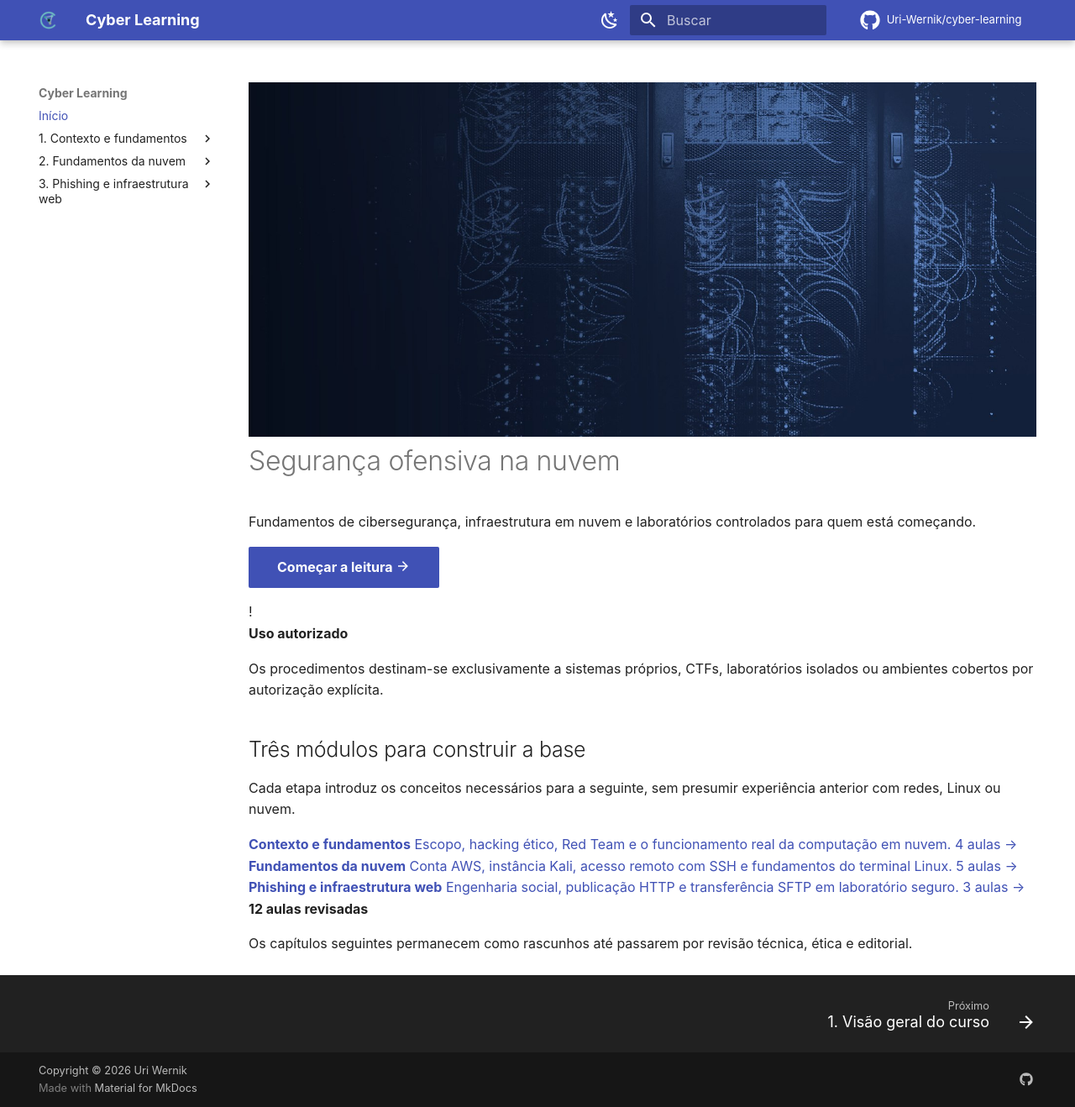
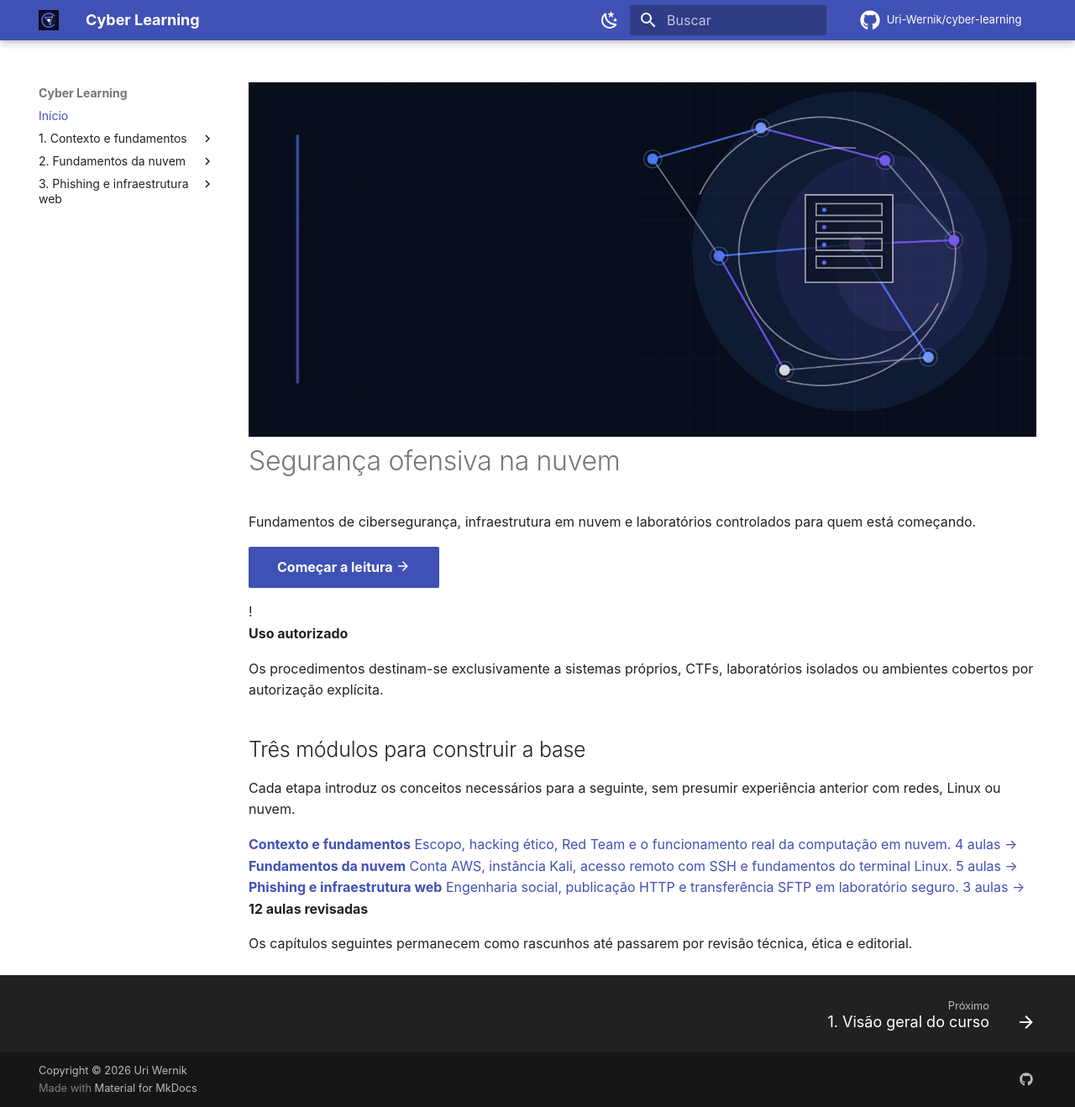
Before and after one commit to Uri-Wernik/cyber-learning, an MkDocs documentation site: the page built from Cloud-Based Hacking/index.md, in a window 1280 px wide and 1318 px high. Shown: the whole window at 84% size. Built offline with MkDocs 1.6.1 and Material for MkDocs 9.7.7, drawn with Linux system fonts in a browser that asks for light colours.

Commit message:
design: restore orbital cover and compact mobile hero

```diff
--- a/Cloud-Based Hacking/assets/site/cover-datacenter-source.txt
+++ /dev/null
@@ -1,5 +0,0 @@
-Source image: https://images.unsplash.com/photo-1558494949-ef010cbdcc31
-Provider: Unsplash
-License: https://unsplash.com/license
-
-The published desktop and mobile assets were mirrored, cropped, and color-graded for Cyber Learning.
--- a/Cloud-Based Hacking/index.md
+++ b/Cloud-Based Hacking/index.md
@@ -8,8 +8,8 @@ hide:
 
 <div class="book-cover__media" aria-hidden="true">
     <picture class="book-cover__picture">
-        <source media="(max-width: 44.984375em)" srcset="assets/site/cover-datacenter-mobile-indigo.jpg">
-        <img class="book-cover__art" src="assets/site/cover-datacenter-indigo.jpg" alt="" width="1600" height="720" fetchpriority="high">
+        <source media="(max-width: 44.984375em)" srcset="assets/site/cover-network-mobile-indigo.png">
+        <img class="book-cover__art" src="assets/site/cover-network-indigo.png" alt="" width="1600" height="720" fetchpriority="high">
     </picture>
 </div>
 
--- a/mkdocs.yml
+++ b/mkdocs.yml
@@ -18,7 +18,7 @@ theme:
   custom_dir: overrides
   language: pt-BR
   font: false
-  logo: assets/site/brand-mark.png
+  logo: assets/site/app-icon-192.png
   favicon: assets/site/brand-mark.png
   icon:
     repo: fontawesome/brands/github
@@ -73,7 +73,7 @@ markdown_extensions:
       emoji_generator: !!python/name:material.extensions.emoji.to_svg
 
 extra_css:
-  - stylesheets/extra.css?v=pwa-20260803-4
+  - stylesheets/extra.css?v=pwa-20260803-5
 
 extra_javascript:
   - javascripts/pwa.js?v=20260803
```
Also changed, not shown: Cloud-Based Hacking/assets/site/cover-datacenter-indigo.jpg (deleted), Cloud-Based Hacking/assets/site/cover-datacenter-mobile-indigo.jpg (deleted), Cloud-Based Hacking/assets/site/cover-network-indigo.png (added), Cloud-Based Hacking/assets/site/cover-network-mobile-indigo.png (added), 2 other files.
